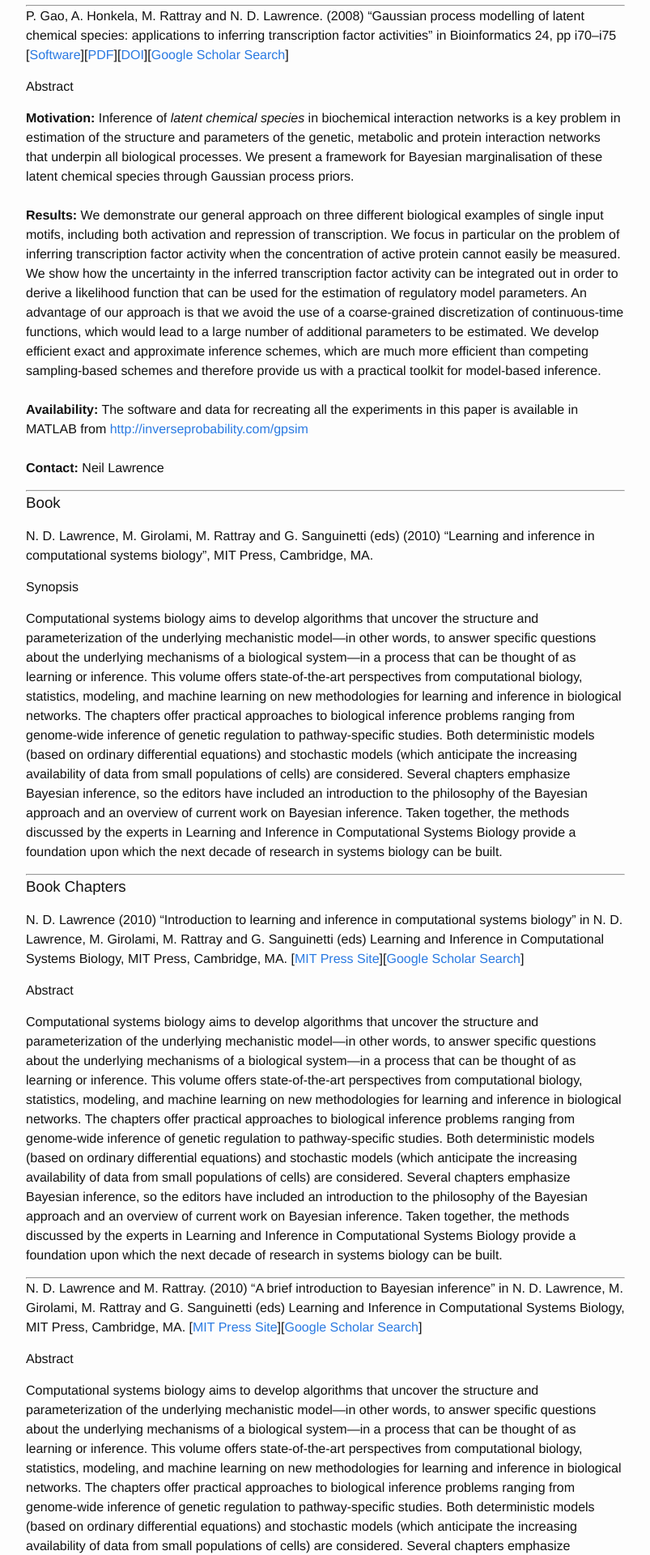
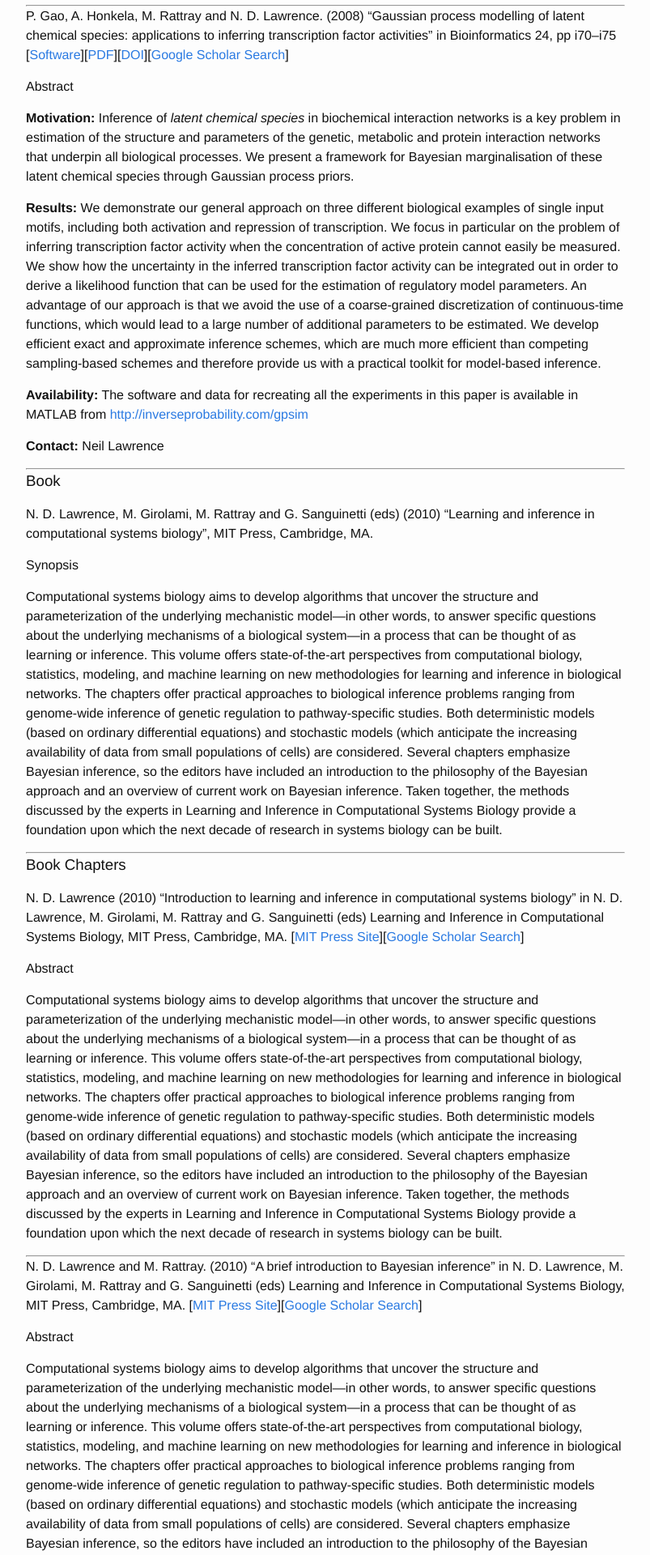
Before and after one commit to SheffieldML/projects, a Jekyll site: the page built from tigre/index.md, in a window 1280 px wide. Shown: the part 3772-5692 px from the top of the page at 81% size, without its empty margins (238-1041 px from the left). Built offline with Jekyll 4.4.1, drawn with Linux system fonts in a browser that asks for light colours.

Commit message:
Update tigre

```diff
--- a/tigre/index.md
+++ b/tigre/index.md
@@ -252,8 +252,8 @@ interaction networks is a key problem in estimation of the structure and
 parameters of the genetic, metabolic and protein interaction networks
 that underpin all biological processes. We present a framework for
 Bayesian marginalisation of these latent chemical species through
-Gaussian process priors.\
-\
+Gaussian process priors.
+
  **Results:** We demonstrate our general approach on three different
 biological examples of single input motifs, including both activation
 and repression of transcription. We focus in particular on the problem
@@ -267,12 +267,12 @@ continuous-time functions, which would lead to a large number of
 additional parameters to be estimated. We develop efficient exact and
 approximate inference schemes, which are much more efficient than
 competing sampling-based schemes and therefore provide us with a
-practical toolkit for model-based inference.\
-\
- **Availability:** The software and data for recreating all the
+practical toolkit for model-based inference.
+
+**Availability:** The software and data for recreating all the
 experiments in this paper is available in MATLAB from
-<http://inverseprobability.com/gpsim>\
-\
+<http://inverseprobability.com/gpsim>
+
  **Contact:** Neil Lawrence
 
 ------------------------------------------------------------------------
@@ -649,9 +649,9 @@ is difficult for a number of reasons: transcription factors' expression
 levels are often low and noisy, and many transcription factors are
 post-transcriptionally regulated. It is therefore useful to infer the
 activity of the transcription factors from the expression levels of
-their target genes.\
-\
- **Results:** We introduce a novel probabilistic model to infer
+their target genes.
+
+**Results:** We introduce a novel probabilistic model to infer
 transcription factor activities from microarray data when the structure
 of the regulatory network is known. The model is based on regression,
 retaining the computational efficiency to allow genome-wide
@@ -665,9 +665,9 @@ estimates of the activities. We demonstrate our model on two yeast data
 sets. In both cases the network structure was obtained using Chromatine
 Immunoprecipitation data. We show how predictions from our model are
 consistent with the underlying biology and offer novel quantitative
-insights into the regulatory structure of the yeast cell.\
-\
- **Availability:** MATLAB code is available from
+insights into the regulatory structure of the yeast cell.
+
+**Availability:** MATLAB code is available from
 <http://umber.sbs.man.ac.uk/resources/puma>.
 
 ------------------------------------------------------------------------
@@ -686,9 +686,9 @@ sequence information, gene expression array studies and small scale
 experiments allows one to reconstruct the regulatory network and to
 quantify the effects of transcription factors on gene expression.
 However, this goal can only be achieved if all information sources are
-used in concert.\
-\
- **Results**: Our method integrates literature information, DNA
+used in concert.
+
+**Results**: Our method integrates literature information, DNA
 sequences and expression arrays. A set of relevant transcription factors
 is defined on the basis of literature. Sequence data are used to
 identify potential target genes and the results are used to define a
@@ -698,15 +698,15 @@ identify which of the potential binding sites are actually used by the
 regulatory proteins in the studied cell conditions, the strength of
 their control, and their activation profile in a series of experiments.
 We apply our methodology to 35 expression studies in *E.Coli* with
-convincing results.\
-\
- **Availability**:
-[www.genetics.ucla.edu/labs/sabatti/software.html](www.genetics.ucla.edu/labs/sabatti/software.html)\
-\
- **Supplementary information**: The supplementary material are available
-at Bioinformatics online.\
-\
- **Contact**: csabatti@mednet.ucla.edu
+convincing results.
+
+**Availability**:
+[www.genetics.ucla.edu/labs/sabatti/software.html](www.genetics.ucla.edu/labs/sabatti/software.html)
+
+**Supplementary information**: The supplementary material are available
+at Bioinformatics online.
+
+**Contact**: csabatti@mednet.ucla.edu
 
 ------------------------------------------------------------------------
 
@@ -730,9 +730,9 @@ networks in the cell. However, it is very difficult to measure the
 concentration levels of transcription factor proteins and determine
 their regulatory effect on gene transcription. It is therefore an
 important computational challenge to infer these quantities using gene
-expression data and network architecture data.\
-\
- **Results**: We develop a probabilistic state space model that allows
+expression data and network architecture data.
+
+**Results**: We develop a probabilistic state space model that allows
 genome-wide inference of both transcription factor protein
 concentrations and their effect on the transcription rates of each
 target gene from microarray data. We use variational inference
@@ -745,9 +745,9 @@ on artificial data and on two yeast data sets in which the network
 structure has previously been obtained using Chromatine
 Immunoprecipitation data. Predictions from our model are consistent with
 the underlying biology and offer novel quantitative insights into the
-regulatory structure of the yeast cell.\
-\
- **Availability**: MATLAB code is available from
+regulatory structure of the yeast cell.
+
+**Availability**: MATLAB code is available from
 <http://umber.sbs.man.ac.uk/resources/puma>.
 
 ------------------------------------------------------------------------
@@ -766,8 +766,8 @@ Various methods have been suggested to reconstruct network architecture
 from gene expression data. However, most approaches are based on
 qualitative models that provide only rough approximations of the
 underlying events, and lack the quantitative aspects that are critical
-for understanding the proper function of biomolecular systems.\
-\
+for understanding the proper function of biomolecular systems.
+
  **Results:** We present fine-grained dynamical models of gene
 transcription and develop methods for reconstructing them from gene
 expression data within the framework of a generative probabilistic
@@ -778,11 +778,11 @@ that control them. We apply our approach to expression data sets from
 yeast and show that we can learn the unknown regulator activity
 profiles, as well as the binding affinity parameters.We also introduce a
 novel structure learning algorithm, and demonstrate its power to
-accurately reconstruct the regulatory network from those data sets.\
-\
- **Keywords:** transcription regulation, parameter learning, structure
-learning, regulatory networks\
-\
+accurately reconstruct the regulatory network from those data sets.
+
+**Keywords:** transcription regulation, parameter learning, structure
+learning, regulatory networks
+
  **Contact:** nir@cs.huji.ac.il
 
 ------------------------------------------------------------------------
```
